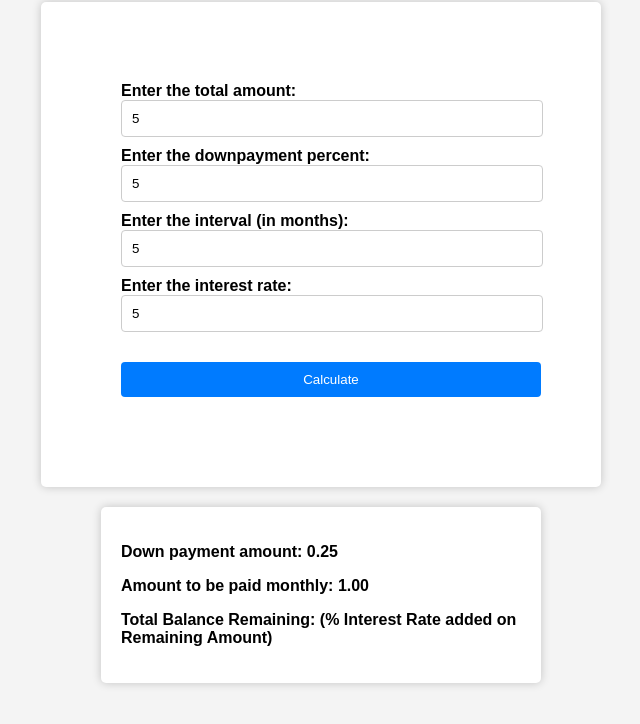
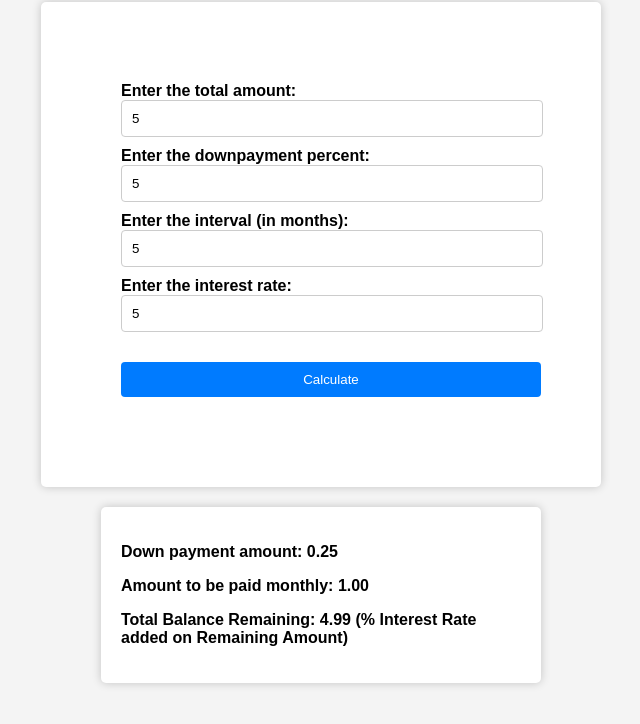
Before and after one commit to arogyamagar/emi-calculator, a plain HTML site: page index.html in a window 1280 px wide. Both pictures are taken after typing "5", "5", "5", "5" into the empty fields and a click on the button "Calculate". Shown: the part 76-800 px from the top of the page, without its empty margins (319-959 px from the left). Drawn offline with Linux system fonts and the light colour scheme.

Commit message:
Update index.html

```diff
--- a/index.html
+++ b/index.html
@@ -102,12 +102,16 @@
 
         const dpa = (total * dpp) / 100;
         const interestAmount = (total - dpa) * (interestRate / 100);
-        const amountRemaining = (total-dpa)+ interestAmount;
+        const amountRemaining = (total-dpa) + interestAmount;
         const monthlyPayment = amountRemaining/interval;
 
         document.getElementById("dpa").textContent = dpa.toFixed(2);
         document.getElementById("monthlyPayment").textContent =
           monthlyPayment.toFixed(2);
+        document.getElementById("amountRemaining").textContent =
+          amountRemaining.toFixed(2);
+        document.getElementById("interestRate").textContent =
+          interestRate.toFixed(2);
 
         // Show the results
         document.getElementById("results").style.display = "block";
```
